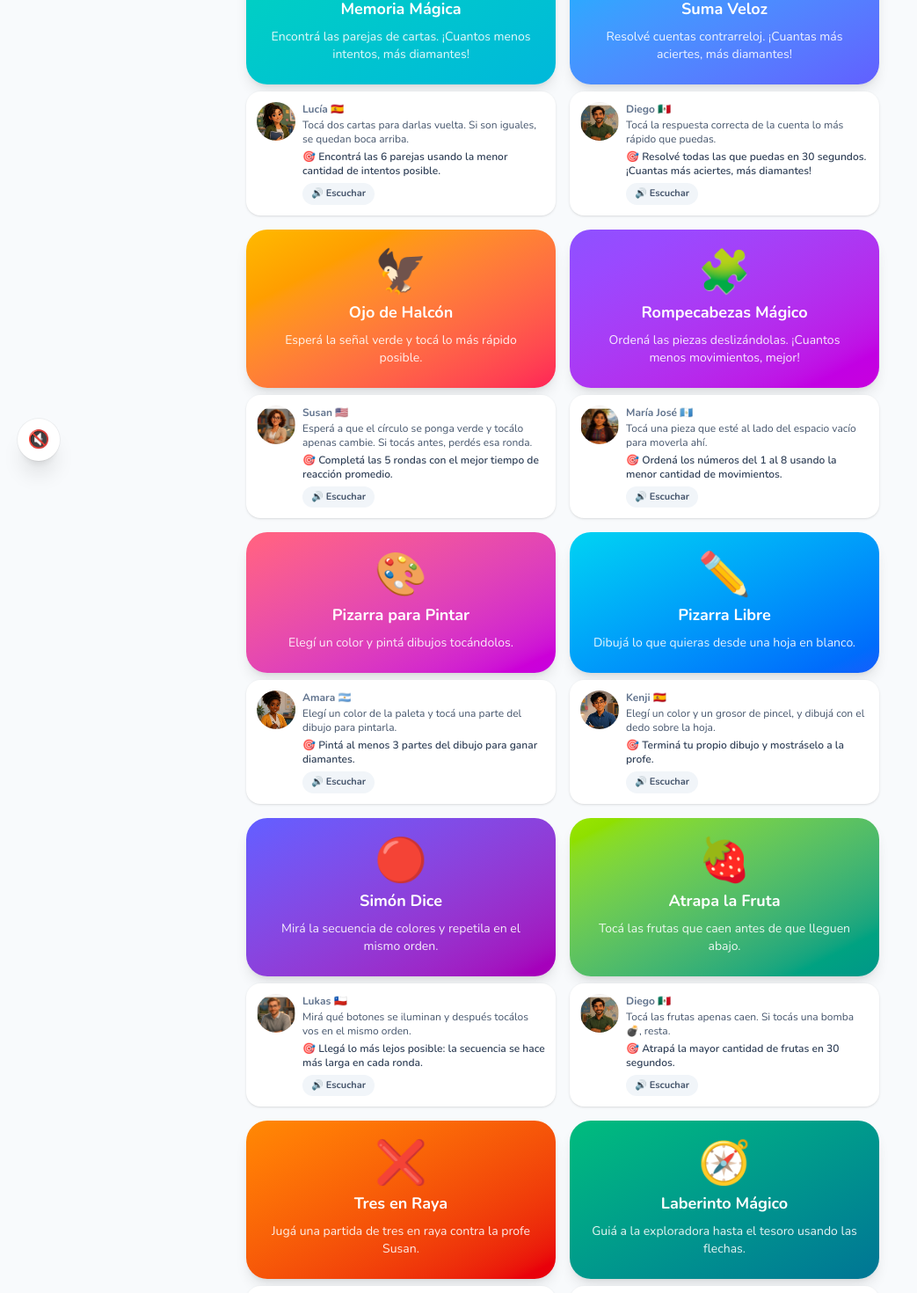
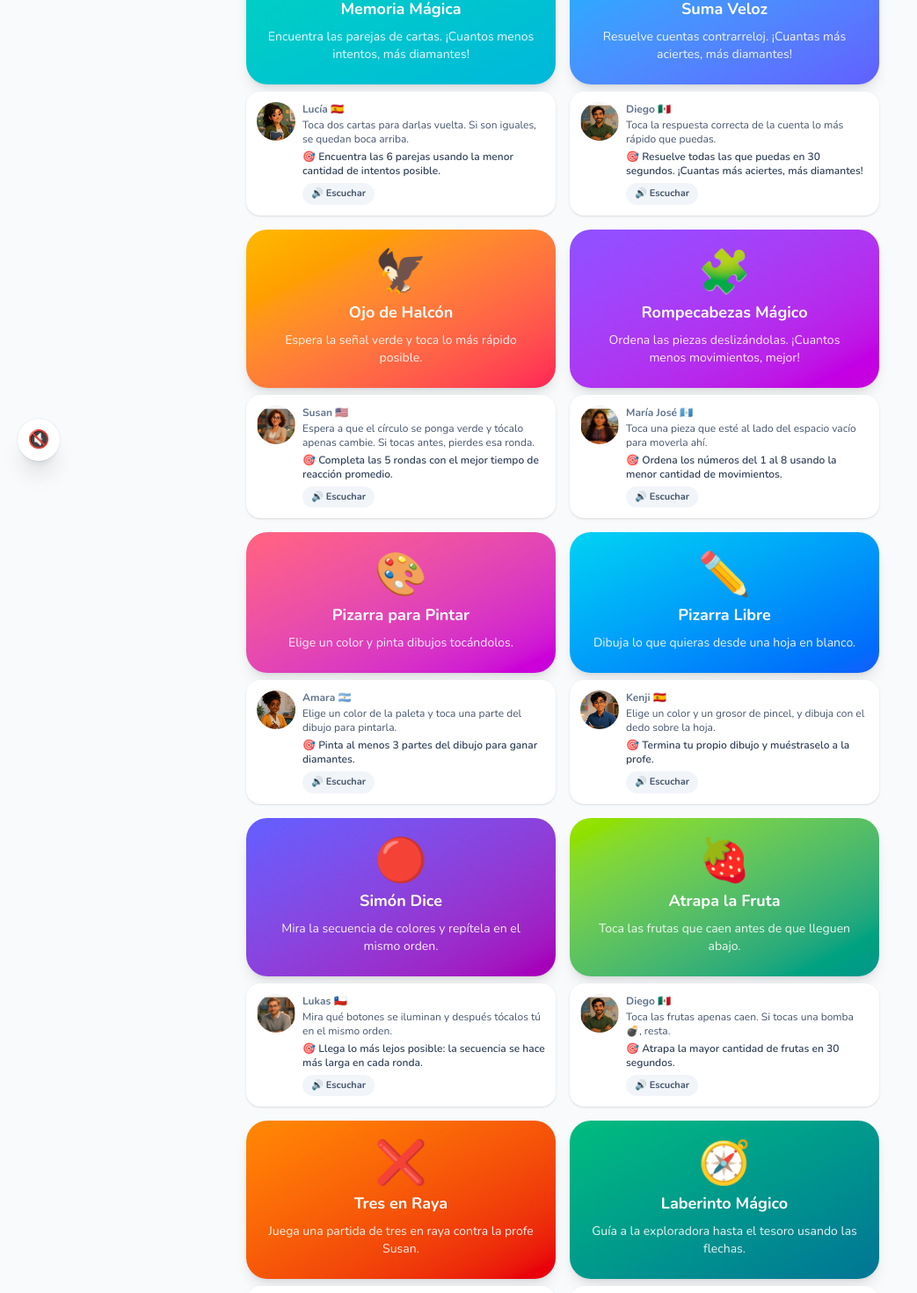
Before and after one commit to cantera-gt/academia-magica, a Next.js app: page /alumno/juegos in a window 1280 px wide. Shown: the part 256-1726 px from the top of the page at 88% size, without its empty margins (0-1043 px from the left). Built offline with nearby package versions, Linux system fonts and the light colour scheme.

Commit message:
Español de España: alumno/juegos (tuteo)

```diff
--- a/src/app/alumno/juegos/page.tsx
+++ b/src/app/alumno/juegos/page.tsx
@@ -11,7 +11,7 @@ const GAMES = [
     slug: "memoria",
     name: "Memoria Mágica",
     icon: "🧠",
-    description: "Encontrá las parejas de cartas. ¡Cuantos menos intentos, más diamantes!",
+    description: "Encuentra las parejas de cartas. ¡Cuantos menos intentos, más diamantes!",
     color: "from-teal-400 to-cyan-500",
     teacher: {
       name: "Lucía",
@@ -19,30 +19,30 @@ const GAMES = [
       img: "/profesores/lucia.webp",
       voice: "es-ES-ElviraNeural",
       howTo:
-        "Tocá dos cartas para darlas vuelta. Si son iguales, se quedan boca arriba.",
-      goal: "Encontrá las 6 parejas usando la menor cantidad de intentos posible.",
+        "Toca dos cartas para darlas vuelta. Si son iguales, se quedan boca arriba.",
+      goal: "Encuentra las 6 parejas usando la menor cantidad de intentos posible.",
     },
   },
   {
     slug: "suma-veloz",
     name: "Suma Veloz",
     icon: "⚡",
-    description: "Resolvé cuentas contrarreloj. ¡Cuantas más aciertes, más diamantes!",
+    description: "Resuelve cuentas contrarreloj. ¡Cuantas más aciertes, más diamantes!",
     color: "from-sky-400 to-indigo-500",
     teacher: {
       name: "Diego",
       flag: "🇲🇽",
       img: "/profesores/diego.webp",
       voice: "es-MX-JorgeNeural",
-      howTo: "Tocá la respuesta correcta de la cuenta lo más rápido que puedas.",
-      goal: "Resolvé todas las que puedas en 30 segundos. ¡Cuantas más aciertes, más diamantes!",
+      howTo: "Toca la respuesta correcta de la cuenta lo más rápido que puedas.",
+      goal: "Resuelve todas las que puedas en 30 segundos. ¡Cuantas más aciertes, más diamantes!",
     },
   },
   {
     slug: "reflejos",
     name: "Ojo de Halcón",
     icon: "🦅",
-    description: "Esperá la señal verde y tocá lo más rápido posible.",
+    description: "Espera la señal verde y toca lo más rápido posible.",
     color: "from-amber-400 to-rose-500",
     teacher: {
       name: "Susan",
@@ -50,113 +50,113 @@ const GAMES = [
       img: "/profesores/susan.webp",
       voice: "es-US-PalomaNeural",
       howTo:
-        "Esperá a que el círculo se ponga verde y tocálo apenas cambie. Si tocás antes, perdés esa ronda.",
-      goal: "Completá las 5 rondas con el mejor tiempo de reacción promedio.",
+        "Espera a que el círculo se ponga verde y tócalo apenas cambie. Si tocas antes, pierdes esa ronda.",
+      goal: "Completa las 5 rondas con el mejor tiempo de reacción promedio.",
     },
   },
   {
     slug: "puzzle",
     name: "Rompecabezas Mágico",
     icon: "🧩",
-    description: "Ordená las piezas deslizándolas. ¡Cuantos menos movimientos, mejor!",
+    description: "Ordena las piezas deslizándolas. ¡Cuantos menos movimientos, mejor!",
     color: "from-violet-500 to-fuchsia-600",
     teacher: {
       name: "María José",
       flag: "🇬🇹",
       img: "/profesores/maria-jose.webp",
       voice: "es-GT-MartaNeural",
-      howTo: "Tocá una pieza que esté al lado del espacio vacío para moverla ahí.",
-      goal: "Ordená los números del 1 al 8 usando la menor cantidad de movimientos.",
+      howTo: "Toca una pieza que esté al lado del espacio vacío para moverla ahí.",
+      goal: "Ordena los números del 1 al 8 usando la menor cantidad de movimientos.",
     },
   },
   {
     slug: "dibujos-color",
     name: "Pizarra para Pintar",
     icon: "🎨",
-    description: "Elegí un color y pintá dibujos tocándolos.",
+    description: "Elige un color y pinta dibujos tocándolos.",
     color: "from-rose-400 to-fuchsia-600",
     teacher: {
       name: "Amara",
       flag: "🇦🇷",
       img: "/profesores/amara.webp",
       voice: "es-AR-ElenaNeural",
-      howTo: "Elegí un color de la paleta y tocá una parte del dibujo para pintarla.",
-      goal: "Pintá al menos 3 partes del dibujo para ganar diamantes.",
+      howTo: "Elige un color de la paleta y toca una parte del dibujo para pintarla.",
+      goal: "Pinta al menos 3 partes del dibujo para ganar diamantes.",
     },
   },
   {
     slug: "diseno-libre",
     name: "Pizarra Libre",
     icon: "✏️",
-    description: "Dibujá lo que quieras desde una hoja en blanco.",
+    description: "Dibuja lo que quieras desde una hoja en blanco.",
     color: "from-cyan-400 to-blue-600",
     teacher: {
       name: "Kenji",
       flag: "🇪🇸",
       img: "/profesores/kenji.webp",
       voice: "es-ES-AlvaroNeural",
-      howTo: "Elegí un color y un grosor de pincel, y dibujá con el dedo sobre la hoja.",
-      goal: "Terminá tu propio dibujo y mostráselo a la profe.",
+      howTo: "Elige un color y un grosor de pincel, y dibuja con el dedo sobre la hoja.",
+      goal: "Termina tu propio dibujo y muéstraselo a la profe.",
     },
   },
   {
     slug: "memoria-colores",
     name: "Simón Dice",
     icon: "🔴",
-    description: "Mirá la secuencia de colores y repetila en el mismo orden.",
+    description: "Mira la secuencia de colores y repítela en el mismo orden.",
     color: "from-indigo-500 to-fuchsia-700",
     teacher: {
       name: "Lukas",
       flag: "🇨🇱",
       img: "/profesores/lukas.webp",
       voice: "es-CL-LorenzoNeural",
-      howTo: "Mirá qué botones se iluminan y después tocálos vos en el mismo orden.",
-      goal: "Llegá lo más lejos posible: la secuencia se hace más larga en cada ronda.",
+      howTo: "Mira qué botones se iluminan y después tócalos tú en el mismo orden.",
+      goal: "Llega lo más lejos posible: la secuencia se hace más larga en cada ronda.",
     },
   },
   {
     slug: "atrapa-fruta",
     name: "Atrapa la Fruta",
     icon: "🍓",
-    description: "Tocá las frutas que caen antes de que lleguen abajo.",
+    description: "Toca las frutas que caen antes de que lleguen abajo.",
     color: "from-lime-400 to-teal-600",
     teacher: {
       name: "Diego",
       flag: "🇲🇽",
       img: "/profesores/diego.webp",
       voice: "es-MX-JorgeNeural",
-      howTo: "Tocá las frutas apenas caen. Si tocás una bomba 💣, resta.",
-      goal: "Atrapá la mayor cantidad de frutas en 30 segundos.",
+      howTo: "Toca las frutas apenas caen. Si tocas una bomba 💣, resta.",
+      goal: "Atrapa la mayor cantidad de frutas en 30 segundos.",
     },
   },
   {
     slug: "tres-en-raya",
     name: "Tres en Raya",
     icon: "❌",
-    description: "Jugá una partida de tres en raya contra la profe Susan.",
+    description: "Juega una partida de tres en raya contra la profe Susan.",
     color: "from-orange-400 to-red-600",
     teacher: {
       name: "Susan",
       flag: "🇺🇸",
       img: "/profesores/susan.webp",
       voice: "es-US-PalomaNeural",
-      howTo: "Tocá un casillero vacío para poner tu ❌. Vos siempre empezás.",
-      goal: "Ganale a la profe (¡o al menos empatá!).",
+      howTo: "Toca un casillero vacío para poner tu ❌. Tú siempre empiezas.",
+      goal: "Gánale a la profe (¡o al menos empata!).",
     },
   },
   {
     slug: "laberinto",
     name: "Laberinto Mágico",
     icon: "🧭",
-    description: "Guiá a la exploradora hasta el tesoro usando las flechas.",
+    description: "Guía a la exploradora hasta el tesoro usando las flechas.",
     color: "from-emerald-500 to-cyan-700",
     teacher: {
       name: "María José",
       flag: "🇬🇹",
       img: "/profesores/maria-jose.webp",
       voice: "es-GT-MartaNeural",
-      howTo: "Usá las flechas para moverte por el laberinto, esquivando las paredes.",
-      goal: "Llegá hasta el tesoro 💎 en la menor cantidad de movimientos posible.",
+      howTo: "Usa las flechas para moverte por el laberinto, esquivando las paredes.",
+      goal: "Llega hasta el tesoro 💎 en la menor cantidad de movimientos posible.",
     },
   },
 ];
@@ -191,7 +191,7 @@ export default function JuegosPage() {
 
       <div className="mx-auto max-w-3xl p-6">
         <p className="mb-5 text-sm text-slate-500">
-          {"Un ratito de recreo entre materia y materia. Ganá diamantes extra por jugar bien (hasta 5 veces por día por juego)."}
+          {"Un ratito de recreo entre materia y materia. Gana diamantes extra por jugar bien (hasta 5 veces por día por juego)."}
         </p>
         <motion.div
           initial="initial"
```
